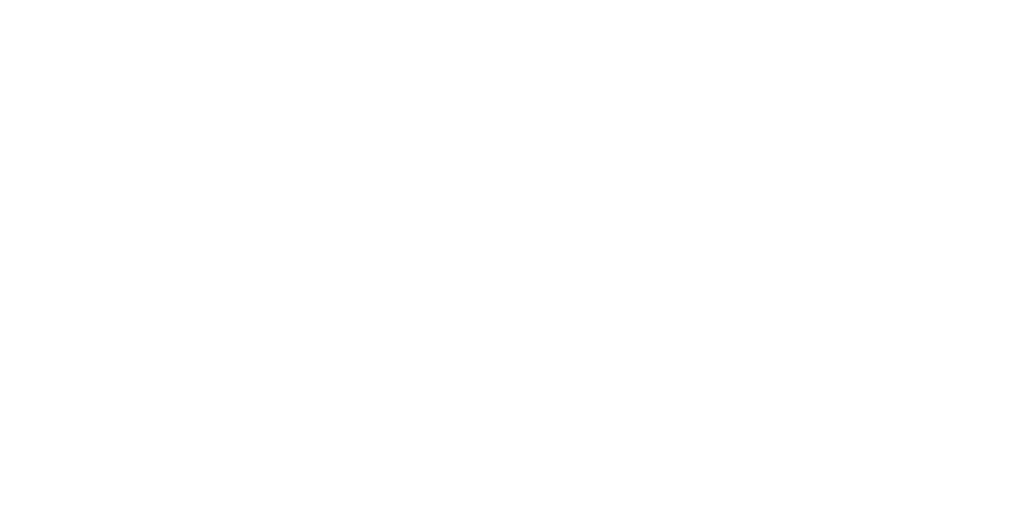
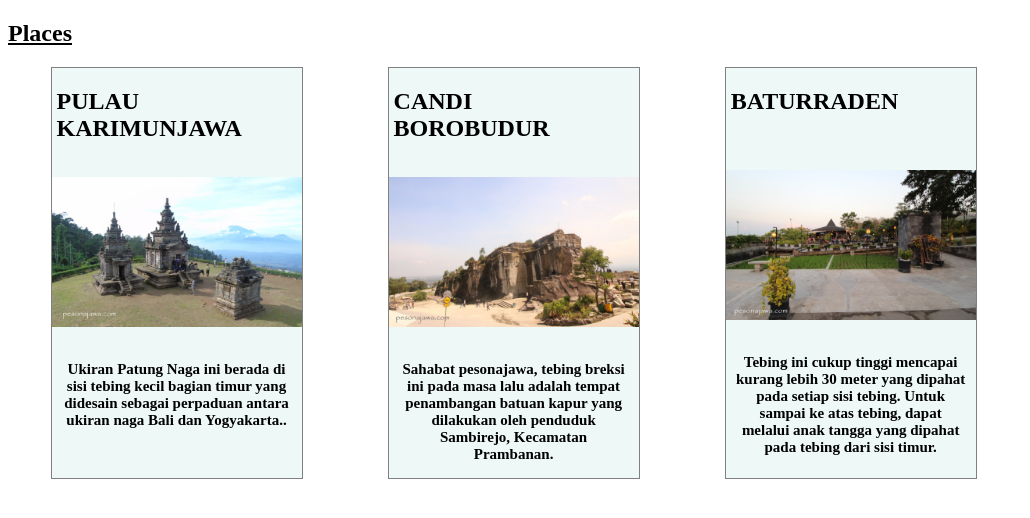
Before and after one commit to pritiugale114/icp-8-assignment-19, a plain HTML site: page index.html in a window 1280 px wide. Shown: the whole page, without its empty margins (0-1030 px from the left). Drawn offline with Linux system fonts and the light colour scheme.

Commit message:
cards created and css applied to them

```diff
--- a/index.html
+++ b/index.html
@@ -7,8 +7,24 @@
     <link rel="stylesheet" href="/style.css">
 </head>
 <body>
-    <h2 class="heading"></h2>
-    <div class="box-container"></div>
+    <h2 class="heading">Places</h2>
+    <div class="box-container">
+        <div class="place1-card">
+            <h2 class="text">PULAU<BR>KARIMUNJAWA</h2>
+            <img class="images" src="/img2.jpg">
+            <p class="content">Ukiran Patung Naga ini berada di sisi tebing kecil bagian timur yang didesain sebagai perpaduan antara ukiran naga Bali dan Yogyakarta..</p>
+        </div>
+        <div class="place1-card">
+            <h2 class="text">CANDI<BR>BOROBUDUR</h2>
+            <img class="images" src="/img1.jpg">
+            <p class="content">Sahabat pesonajawa, tebing breksi ini pada masa lalu adalah tempat penambangan batuan kapur yang dilakukan oleh penduduk Sambirejo, Kecamatan Prambanan.</p>
+        </div>
+        <div class="place1-card">
+            <h2 class="text1 text ">BATURRADEN<BR></h2>
+            <img class="images" src="/img3.jpg">
+            <p class="content">Tebing ini cukup tinggi mencapai kurang lebih 30 meter yang dipahat pada setiap sisi tebing. Untuk sampai ke atas tebing, dapat melalui anak tangga yang dipahat pada tebing dari sisi timur.</p>
+        </div>
+    </div>
 
 </body>
 </html>
--- a/style.css
+++ b/style.css
@@ -2,3 +2,49 @@
     text-align: left;
     text-decoration: underline;
 }
+.box-container{
+    display: flex;
+    justify-content: space-around;
+    width: 80%;
+
+}
+.place1-card{
+    width:250px;
+
+    border: 1px solid gray;
+    background-color:rgb(238, 248, 247);
+}
+.text{
+    text-align: left;
+    margin: 20px 5px;
+}
+.images{
+    width: 250px;
+    margin: 15px 0;
+}
+.content{
+    text-align:center;
+    font-size:15px;
+    font-weight: bold;
+    margin: 15px 10px;
+}
+.text1{
+    margin-bottom: 40px;
+}
+/* Mobile Devices */
+
+@media screen and (min-width: 600px) and (max-width: 768px) {
+
+  }
+
+  /* Tablet Devices */
+
+  @media screen and (min-width: 769px) and (max-width: 992px) {
+
+  }
+
+  /* Dekstop device */
+
+  @media screen and (min-width: 993px) and (max-width: 1200px) {
+
+  }
```
